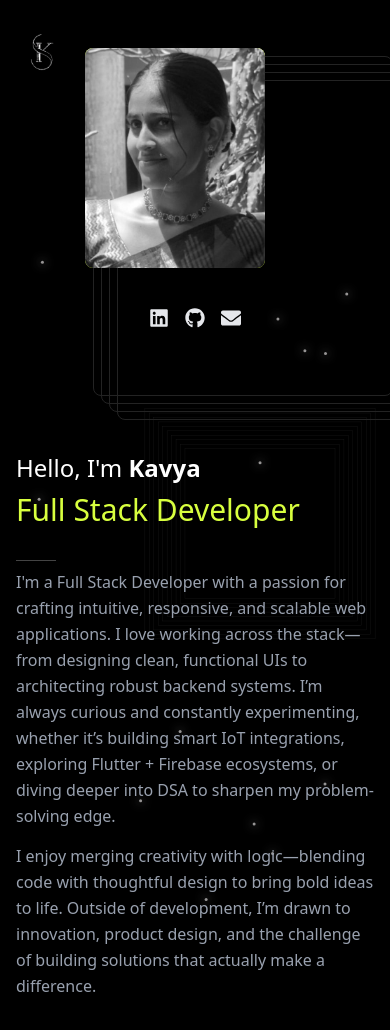
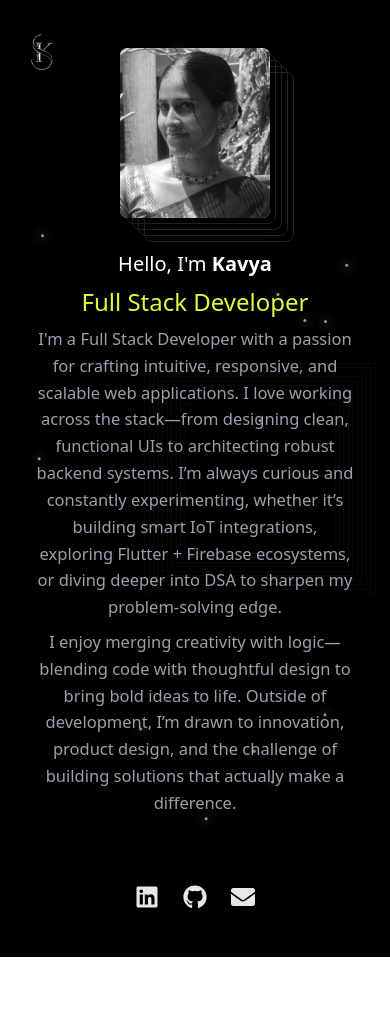
Before and after one commit to SKavyagithub08/portfolio, a React (Vite) app in the folder frontend/: page /about in a window 390 px wide. Shown: the top 1030 px of the page. After the commit the page ends 957 px from the top, so only its background shows below. Built offline with nearby package versions, Linux system fonts and the light colour scheme.

Commit message:
fix responsiveness for mobile view

```diff
--- a/frontend/src/AboutPage.jsx
+++ b/frontend/src/AboutPage.jsx
@@ -191,9 +191,83 @@ export default function AboutPage() {
             ))}
           </svg>
         </div>
-        <div className="flex flex-col md:flex-row items-center justify-center w-full max-w-6xl z-10 gap-10 md:gap-0">
+        <div className="flex flex-row items-center justify-center w-full max-w-6xl z-10">
+          {/* Mobile view: Centered Profile Image with lines, text, socials */}
+          <div className="flex flex-col items-center w-full md:hidden">
+            {/* Centered Profile Image with lines */}
+            <div className="relative flex flex-col items-center w-full mb-4">
+              {/* Layered lines */}
+              {[4, 3, 2, 1].map((i) => (
+                <div
+                  key={i}
+                  className="absolute"
+                  style={{
+                    left: `calc(50% - 75px + ${i * 6}px)`,
+                    top: `${i * 6}px`,
+                    width: 150,
+                    height: 170,
+                    border: "1px solid #232323",
+                    borderRadius: "8px",
+                    zIndex: i,
+                    background: "transparent",
+                  }}
+                />
+              ))}
+              {/* Main card */}
+              <div
+                className="relative overflow-hidden rounded-lg shadow-lg"
+                style={{
+                  width: 150,
+                  height: 170,
+                  background: "#D8FF3E",
+                  zIndex: 10,
+                }}
+              >
+                <img
+                  src="/kavya2.jpg"
+                  alt="Profile"
+                  className="w-full h-full object-cover object-center grayscale"
+                  draggable={false}
+                />
+              </div>
+            </div>
+            {/* Name */}
+            <h1 className="text-xl font-light text-white mt-4 text-center">
+              Hello, I'm <span className="font-semibold">Kavya</span>
+            </h1>
+            {/* Highlighted Title */}
+            <h2 className="text-2xl font-light mt-2 text-center" style={{ color: "#D8FF3E" }}>
+              Full Stack Developer
+            </h2>
+            {/* Bio Paragraphs */}
+            <div className="w-full flex flex-col items-center">
+              <p className="text-base text-gray-400 font-sans max-w-xs leading-relaxed text-[16.5px] text-center mt-2">
+                I'm a Full Stack Developer with a passion for crafting intuitive, responsive, and scalable web applications. I love working across the stack—from designing clean, functional UIs to architecting robust backend systems. I’m always curious and constantly experimenting, whether it’s building smart IoT integrations, exploring Flutter + Firebase ecosystems, or diving deeper into DSA to sharpen my problem-solving edge.
+              </p>
+              <p className="text-base text-gray-400 font-sans max-w-xs leading-relaxed text-[16.5px] text-center mt-2">
+                I enjoy merging creativity with logic—blending code with thoughtful design to bring bold ideas to life. Outside of development, I’m drawn to innovation, product design, and the challenge of building solutions that actually make a difference.
+              </p>
+            </div>
+            {/* Social Icons - Inline Centered */}
+            <div className="flex flex-row items-center gap-6 text-gray-200 text-2xl font-sans mt-17 justify-center">
+              {socials.map((s) => (
+                <a
+                  key={s.label}
+                  href={s.url}
+                  target="_blank"
+                  rel="noopener noreferrer"
+                  className="hover:text-white transition-colors"
+                  aria-label={s.label}
+                >
+                  {s.icon}
+                </a>
+              ))}
+            </div>
+          </div>
+          {/* Desktop view: original layout */}
+          <div className="hidden md:flex flex-row items-center justify-center w-full max-w-6xl z-10">
             {/* Left: Layered image cards */}
-          <div className="relative group flex-shrink-0 mb-8 md:mb-0" style={{ width: 220, height: 260 }}>
+            <div className="relative group flex-shrink-0" style={{ width: 340, height: 380 }}>
               {/* Layered effect */}
               {[4, 3, 2, 1].map((i) => (
                 <div
@@ -215,8 +289,8 @@ export default function AboutPage() {
               <div
                 className="relative overflow-hidden rounded-lg shadow-lg transition-transform duration-300 group-hover:-translate-y-2 group-hover:shadow-2xl"
                 style={{
-                width: 180,
-                height: 220,
+                  width: 300,
+                  height: 340,
                   background: "#D8FF3E",
                   zIndex: 10,
                 }}
@@ -229,7 +303,7 @@ export default function AboutPage() {
                 />
               </div>
               {/* Socials row under the picture */}
-            <div className="flex flex-row items-center gap-4 md:gap-6 text-gray-200 text-xl md:text-2xl font-sans mt-10 md:mt-20 justify-center">
+              <div className="flex flex-row items-center gap-6 text-gray-200 text-2xl font-sans mt-20 justify-center">
                 {socials.map((s) => (
                   <a
                     key={s.label}
@@ -245,21 +319,21 @@ export default function AboutPage() {
               </div>
             </div>
             {/* Center dot */}
-          <div className="mx-0 md:mx-20 flex flex-col items-center">
+            <div className="mx-20 flex flex-col items-center">
               <span className="block w-8 h-8   border-lime-400 flex items-center justify-center">
                 {/* <span className="block w-2 h-2 rounded-full bg-lime-400"></span> */}
               </span>
             </div>
             {/* Right: Text */}
-          <div className="flex-1 flex flex-col justify-center items-start z-10 mb-0">
-            <h1 className="text-2xl md:text-3xl font-light text-white mb-2">
+            <div className="flex-1 flex flex-col justify-center items-start z-10 mb-25">
+              <h1 className="text-3xl md:text-4xl font-light text-white mb-2">
                 Hello, I'm <span className="font-semibold">Kavya</span>
               </h1>
-            <h2 className="text-3xl md:text-4xl font-light mb-8" style={{ color: "#D8FF3E" }}>
-              Full Stack Developer
+              <h2 className="text-4xl md:text-5xl font-light mb-8" style={{ color: "#D8FF3E" }}>
+                Full Satck Developer
               </h2>
               <div className="w-10 border-t border-[#444] mb-2" />
-            <p className="text-base md:text-lg text-gray-400 font-sans max-w-xl leading-relaxed">
+              <p className="text-lg md:text-xl text-gray-400 font-sans max-w-xl leading-relaxed">
                 I'm a Full Stack Developer with a passion for crafting intuitive, responsive, and scalable web applications. I love working across the stack—from designing clean, functional UIs to architecting robust backend systems. I’m always curious and constantly experimenting, whether it’s building smart IoT integrations, exploring Flutter + Firebase ecosystems, or diving deeper into DSA to sharpen my problem-solving edge.
                 <br />
                 <span style={{ display: "inline-block", marginTop: "0.9em" }}>
@@ -268,6 +342,7 @@ export default function AboutPage() {
               </p>
             </div>
           </div>
+        </div>
       </motion.div>
     </AnimatePresence>
   );
--- a/frontend/src/ContactPage.jsx
+++ b/frontend/src/ContactPage.jsx
@@ -33,18 +33,18 @@ export default function ContactPage({ onClose }) {
   return (
     <div className={isModal ? "fixed inset-0 z-50 flex items-center justify-center bg-[#ededed]" : "min-h-screen flex items-center justify-center bg-[black] px-4 py-12"}>
       {/* Modal container */}
-      <div className="flex w-full max-w-5xl h-[80vh] bg-white rounded-lg shadow-2xl overflow-hidden relative">
+      <div className="flex flex-col md:flex-row w-full max-w-5xl h-auto md:h-[80vh] bg-white rounded-lg shadow-2xl overflow-hidden relative">
         {/* Left: Image */}
-        <div className="flex-1 flex items-center justify-center bg-[black]">
+        <div className="w-full md:flex-1 flex items-center justify-center bg-[black] mt-0 md:mt-0 p-0">
           <img
             src="/contact.jpg"
             alt="Contact Visual"
-            className="object-cover rounded-xl shadow-2xl w-[380px] h-[550px]"
-            style={{ background: "#ededed" }}
+            className="object-cover rounded-xl shadow-2xl w-full h-[120px] md:w-[380px] md:h-[550px] max-h-[150px] md:max-h-none mx-auto"
+            style={{ background: "#ededed", objectPosition: "center 10%" }}
           />
         </div>
         {/* Right: Form */}
-        <div className="flex-1 flex flex-col justify-center px-12 py-10 bg-white relative">
+        <div className="flex-1 flex flex-col justify-center px-6 md:px-12 py-8 md:py-10 bg-white relative">
           {/* Close button only if modal */}
           {isModal && (
             <button
--- a/frontend/src/Navbar.jsx
+++ b/frontend/src/Navbar.jsx
@@ -24,8 +24,9 @@ export default function Navbar() {
             flex flex-row space-x-4 md:space-x-8
             mt-2 pointer-events-auto
             ml-0 md:ml-0
-            mr-8 md:mr-8
-            justify-end
+            mr-2 md:mr-12
+            justify-end md:justify-end
+            w-auto md:w-full
           "
         >
           <Link
--- a/frontend/src/ProjectsPage.jsx
+++ b/frontend/src/ProjectsPage.jsx
@@ -81,31 +81,31 @@ function ProjectCard({ project }) {
 
 	return (
 		<div
-			className="flex-shrink-0 mb-9 w-[240px] min-h-[340px] perspective scroll-snap-align-start"
+			className="flex-shrink-0 mb-9 w-[300px] min-h-[390px] md:w-[240px] md:min-h-[340px] perspective scroll-snap-align-start"
 			style={{ perspective: "1200px", scrollSnapAlign: "start" }}
 			onTouchStart={handleTouch}
 		>
 			<div
-				className={`relative w-full min-h-[340px] h-full transition-transform duration-500 transform-style-preserve-3d ${flipped ? "rotate-y-180" : ""}`}
+				className={`relative w-full min-h-[390px] md:min-h-[340px] h-full transition-transform duration-500 transform-style-preserve-3d ${flipped ? "rotate-y-180" : ""}`}
 				style={{ transformStyle: "preserve-3d" }}
 				onMouseEnter={() => setFlipped(true)}
 				onMouseLeave={() => setFlipped(false)}
 			>
 				{/* Front */}
 				<div
-					className="absolute w-full min-h-[340px] h-full bg-[#faf7f6] flex flex-col items-center justify-start shadow-2xl px-5 pt-6 pb-4 text-center cursor-pointer border border-white transition-transform duration-200 hover:scale-105 hover:-translate-y-1"
+					className="absolute w-full min-h-[390px] md:min-h-[340px] h-full bg-[#faf7f6] flex flex-col items-center justify-start shadow-2xl px-6 pt-7 pb-5 text-center cursor-pointer border border-white transition-transform duration-200 hover:scale-105 hover:-translate-y-1"
 					style={{
 						backfaceVisibility: "hidden",
 						clipPath,
 						boxShadow: "0 8px 32px 0 rgba(0,0,0,0.10)",
 					}}
 				>
-					<h2 className="text-lg md:text-xl font-bold mb-2 mt-0">{project.name}</h2>
-					<p className="text-xs md:text-sm text-black font-normal flex-1">{project.description}</p>
+					<h2 className="text-xl md:text-xl font-bold mb-5 mt-0">{project.name}</h2>
+					<p className="text-[16px] md:text-sm text-black font-normal flex-1">{project.description}</p>
 				</div>
 				{/* Back */}
 				<div
-					className="absolute w-full min-h-[340px] h-full bg-black flex flex-col items-center justify-between shadow-2xl px-4 pt-6 pb-4 text-center rotate-y-180 border border-white transition-transform duration-200 hover:scale-105 hover:-translate-y-1"
+					className="absolute w-full min-h-[390px] md:min-h-[340px] h-full bg-black flex flex-col items-center justify-between shadow-2xl px-5 pt-7 pb-5 text-center rotate-y-180 border border-white transition-transform duration-200 hover:scale-105 hover:-translate-y-1"
 					style={{
 						backfaceVisibility: "hidden",
 						color: "#fff",
@@ -117,7 +117,7 @@ function ProjectCard({ project }) {
 					<img
 						src={project.image}
 						alt={project.name}
-						className="w-full h-28 object-cover rounded-xl mb-2 border border-gray-800"
+						className="w-full h-32 object-cover rounded-xl mb-3 border border-gray-800"
 					/>
 					{/* Horizontal line */}
 					<hr className="w-full border-t border-white opacity-80 my-2" />
@@ -127,7 +127,7 @@ function ProjectCard({ project }) {
 							? project.tags
 							: ["#Tag"])
 							.map((tag, idx) => (
-								<span key={idx} className="text-white text-xs font-light">{tag}</span>
+								<span key={idx} className="text-white text-m font-light">{tag}</span>
 							))}
 					</div>
 					{/* Visit and GitHub row */}
@@ -136,7 +136,7 @@ function ProjectCard({ project }) {
 							href={project.visit}
 							target="_blank"
 							rel="noopener noreferrer"
-							className="flex items-center bg-[#faf7f6] text-black text-base font-normal px-5 py-1.5 rounded-l-full rounded-tr-[0.5rem] rounded-br-[0.5rem] shadow hover:bg-gray-200 transition min-w-[80px] justify-center"
+							className="flex items-center bg-[#faf7f6] text-black text-base font-normal px-6 py-2 rounded-l-full rounded-tr-[0.5rem] rounded-br-[0.5rem] shadow hover:bg-gray-200 transition min-w-[90px] justify-center"
 							style={{
 								borderTopRightRadius: "0.5rem",
 								borderBottomRightRadius: "0.5rem",
@@ -150,10 +150,10 @@ function ProjectCard({ project }) {
 							href={project.github}
 							target="_blank"
 							rel="noopener noreferrer"
-							className="ml-3 flex items-center justify-center w-8 h-8 rounded-full bg-white text-black shadow border border-white hover:bg-gray-100 transition"
+							className="ml-3 flex items-center justify-center w-9 h-9 rounded-full bg-white text-black shadow border border-white hover:bg-gray-100 transition"
 							aria-label="GitHub"
 						>
-							<FaGithub size={18} />
+							<FaGithub size={22} />
 						</a>
 					</div>
 				</div>
@@ -226,7 +226,7 @@ export default function ProjectsPage() {
 			>
 				{/* Projects horizontal carousel */}
 				<div className="flex-1 flex flex-col items-center justify-center px-4 py-16">
-					<h1 className="text-[8vw] md:text-[5vw] font-extrabold text-white opacity-50 absolute top-8 left-1/2 -translate-x-1/2 pointer-events-none select-none z-0" style={{ letterSpacing: "-0.05em" }}>
+					<h1 className="text-[10vw] md:text-[5vw] font-extrabold text-white opacity-50 absolute left-1/2 -translate-x-1/2 pointer-events-none select-none z-0 top-37 md:top-8" style={{ letterSpacing: "-0.05em" }}>
 						MY WORK
 					</h1>
 					<div className="relative z-10 w-full max-w-7xl mt-24">
--- a/frontend/src/SkillsPage.jsx
+++ b/frontend/src/SkillsPage.jsx
@@ -263,7 +263,7 @@ export default function SkillsPage() {
       <FastMolecularBg />
       {/* "Skills" text at top */}
       <span
-        className="z-10 text-[5rem] font-extrabold text-[#ffff] opacity-50 select-none pointer-events-none absolute top-2 left-1/2 -translate-x-1/2"
+        className="z-10 text-[4rem] mt-7 font-extrabold text-[#ffff] opacity-50 select-none pointer-events-none absolute top-2 left-1/2 -translate-x-1/2"
         style={{
           fontFamily: "'Fira Mono', 'Consolas', monospace",
           letterSpacing: "-0.05em",
@@ -282,39 +282,39 @@ export default function SkillsPage() {
       </button> */}
 
       {/* Cards */}
-      <div className="relative z-10 mt-8 flex flex-col md:flex-row items-center justify-center gap-8 md:gap-16 mt-2 w-full px-2">
-        {/* Software Developer Card */}
+      <div className="relative z-10 mt-22 flex flex-col items-center justify-center gap-6 md:flex-row md:gap-16 mt-2 w-full px-2">
+        {/* Backend Developer Card */}
         <div
-          className="group bg-white border-2 border-black rounded-md shadow-lg p-5 md:p-8 w-full max-w-xs md:w-[430px] md:h-[520px] flex flex-col transition duration-200 hover:bg-gray-200/70 hover:shadow-none"
+          className="group bg-white border-2 border-black rounded-xl shadow-lg p-5 xs:p-6 md:p-8 w-full max-w-[340px] md:max-w-[430px] h-[420px] md:h-[520px] flex flex-col items-center transition duration-200 hover:bg-gray-200/70 hover:shadow-none"
           style={{
             fontFamily: "'Fira Mono', 'Consolas', monospace",
             boxShadow: "0 2px 8px 0 rgba(0,0,0,0.10)",
           }}
         >
-          <div className="flex items-center gap-2 mb-4">
-            <span className="text-3xl">💻</span>
-            <span className="text-2xl font-bold" style={{ fontFamily: "inherit" }}>
+          <div className="flex items-center gap-3 mb-3">
+            <span className="text-3xl xs:text-4xl md:text-4xl">💻</span>
+            <span className="text-lg xs:text-xl md:text-2xl font-bold" style={{ fontFamily: "inherit" }}>
               Backend Developer
             </span>
           </div>
-          <p className="mb-6 text-xl" style={{ fontFamily: "inherit" }}>
+          <p className="mb-4 text-base xs:text-lg md:text-lg text-center" style={{ fontFamily: "inherit" }}>
             I design the unseen to make everything seen work better.
           </p>
-          <div className="mb-4">
-            <span className="font-bold text-xl" style={{ fontFamily: "inherit" }}>
+          <div className="mb-3 w-full">
+            <span className="font-bold text-base xs:text-lg md:text-xl" style={{ fontFamily: "inherit" }}>
               I LIKE TO CODE IN
             </span>
-            <pre className="mt-1 text-lg whitespace-pre-wrap" style={{ fontFamily: "inherit" }}>
+            <pre className="mt-1 text-sm xs:text-base md:text-lg whitespace-pre-wrap" style={{ fontFamily: "inherit" }}>
   Java, Javascript, Node, Express
   MySQL, Spring, C, Rest API,
   MongoDB &amp; Dart
             </pre>
           </div>
-          <div>
-            <span className="font-bold text-xl" style={{ fontFamily: "inherit" }}>
+          <div className="w-full">
+            <span className="font-bold text-base xs:text-lg md:text-xl" style={{ fontFamily: "inherit" }}>
               TOOLS
             </span>
-            <ul className="list-disc ml-8 mb-2 text-lg" style={{ fontFamily: "inherit" }}>
+            <ul className="list-disc ml-6 mb-2 text-sm xs:text-base md:text-lg" style={{ fontFamily: "inherit" }}>
               <li>VS Code</li>
               <li>Android Studio</li>
               <li>Postman API</li>
@@ -327,35 +327,35 @@ export default function SkillsPage() {
 
         {/* Frontend Developer Card */}
         <div
-          className="group bg-white border-2 border-black rounded-md shadow-lg p-5 md:p-8 w-full max-w-xs md:w-[430px] md:h-[520px] flex flex-col transition duration-200 hover:bg-gray-200/70 hover:shadow-none"
+          className="group bg-white border-2 border-black rounded-xl shadow-lg p-5 xs:p-6 md:p-8 w-full max-w-[340px] md:max-w-[430px] h-[420px] md:h-[520px] flex flex-col items-center transition duration-200 hover:bg-gray-200/70 hover:shadow-none"
           style={{
             fontFamily: "'Fira Mono', 'Consolas', monospace",
             boxShadow: "0 2px 8px 0 rgba(10, 10, 10, 0.1)",
           }}
         >
-          <div className="flex items-center gap-2 mb-4">
-            <span className="text-3xl">🎨</span>
-            <span className="text-2xl font-bold" style={{ fontFamily: "inherit" }}>
+          <div className="flex items-center gap-3 mb-3">
+            <span className="text-3xl xs:text-4xl md:text-4xl">🎨</span>
+            <span className="text-lg xs:text-xl md:text-2xl font-bold" style={{ fontFamily: "inherit" }}>
               Frontend Developer
             </span>
           </div>
-          <p className="mb-6 text-xl" style={{ fontFamily: "inherit" }}>
+          <p className="mb-4 text-base xs:text-lg md:text-lg text-center" style={{ fontFamily: "inherit" }}>
             I code the canvas<br />your users interact with.
           </p>
-          <div className="mb-4">
-            <span className="font-bold text-xl" style={{ fontFamily: "inherit" }}>
+          <div className="mb-3 w-full">
+            <span className="font-bold text-base xs:text-lg md:text-xl" style={{ fontFamily: "inherit" }}>
               SKILLS
             </span>
-            <pre className="mt-1 text-lg whitespace-pre-wrap" style={{ fontFamily: "inherit" }}>
+            <pre className="mt-1 text-sm xs:text-base md:text-lg whitespace-pre-wrap" style={{ fontFamily: "inherit" }}>
   Html, Css, Js, React,
   Redux, Bootstrap, Tailwind CSS, Firebase, Flutter
             </pre>
           </div>
-          <div>
-            <span className="font-bold text-xl" style={{ fontFamily: "inherit" }}>
+          <div className="w-full">
+            <span className="font-bold text-base xs:text-lg md:text-xl" style={{ fontFamily: "inherit" }}>
               TOOLS
             </span>
-            <pre className="mt-1 text-lg whitespace-pre-wrap" style={{ fontFamily: "inherit" }}>
+            <pre className="mt-1 text-sm xs:text-base md:text-lg whitespace-pre-wrap" style={{ fontFamily: "inherit" }}>
   VScode, Figma, Github, Vercel.
             </pre>
           </div>
@@ -363,7 +363,7 @@ export default function SkillsPage() {
       </div>
 
       {/* Socials horizontal bar at center bottom */}
-      <div className="absolute left-1/2 bottom-4 md:bottom-8 transform -translate-x-1/2 flex flex-row items-center gap-6 md:gap-8 text-gray-200 text-xl md:text-2xl font-sans z-20">
+      <div className="absolute left-1/2 bottom-5 transform -translate-x-1/2 flex flex-row items-center gap-8 text-gray-200 text-2xl font-sans z-20">
         {socials.map((s) => (
           <a
             key={s.label}
```
Lines whose indentation alone changed are shown as unchanged.
